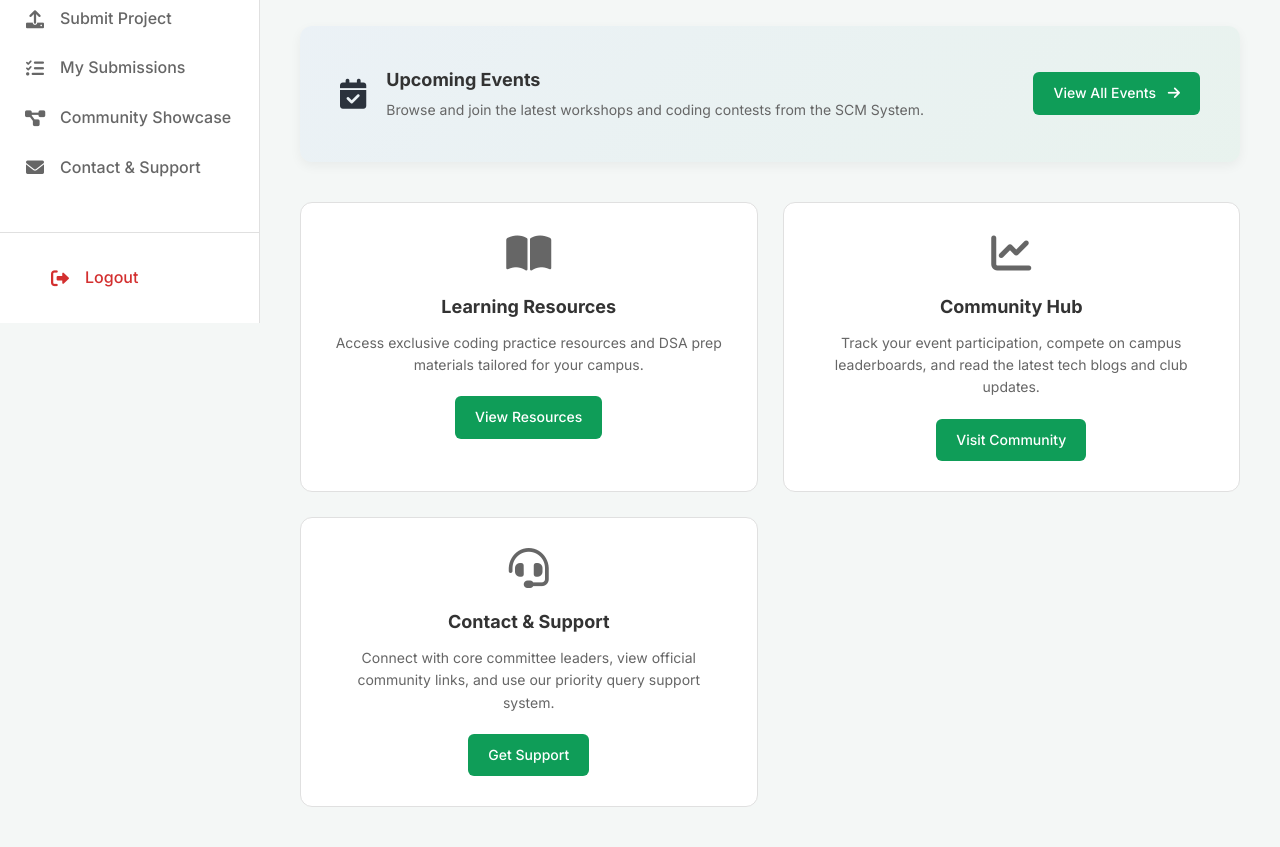
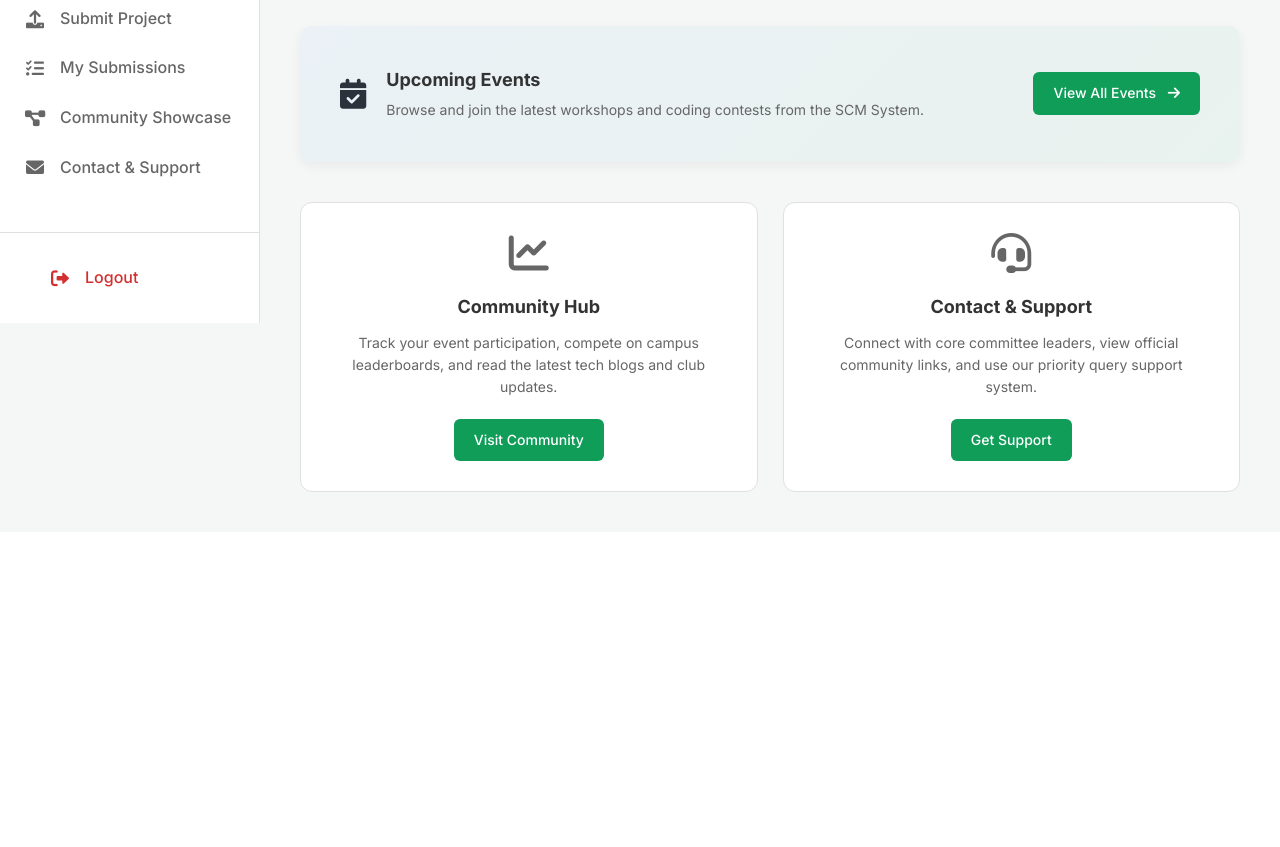
Before and after one commit to YeshwanthKM/gfg-pixels, a Flask app: template templates/member_dashboard.html in a window 1280 px wide. Shown: the part 477-1324 px from the top of the page. After the commit the page ends 969 px from the top, so only its background shows below. Run offline with Flask 3, Linux system fonts and the light colour scheme; the template is opened without the code that fills it, so the values that code supplies are empty.

Commit message:
Completely remove Learning Paths section and associated UI elements

```diff
--- a/templates/member_dashboard.html
+++ b/templates/member_dashboard.html
@@ -66,13 +66,6 @@
             </div>
 
             <div class="features-grid">
-                <!-- Learning Resources -->
-                <div class="feature-card">
-                    <i class="fas fa-book-open feature-icon"></i>
-                    <h3>Learning Resources</h3>
-                    <p>Access exclusive coding practice resources and DSA prep materials tailored for your campus.</p>
-                    <a href="{{ url_for('learning_resources') }}" class="btn">View Resources</a>
-                </div>
 
                 <!-- Community Features -->
                 <div class="feature-card">
```
